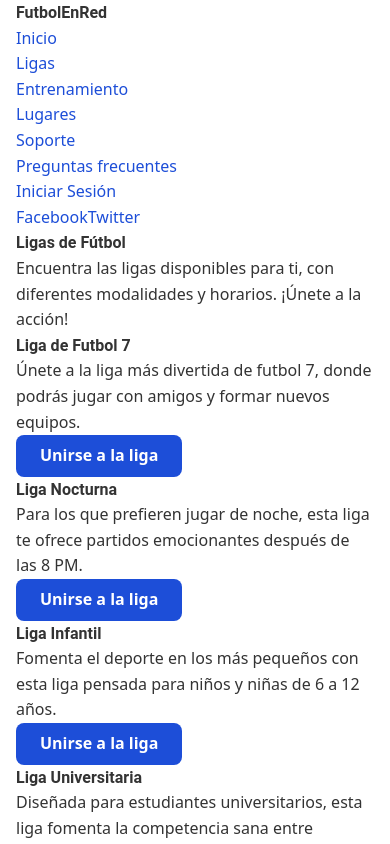
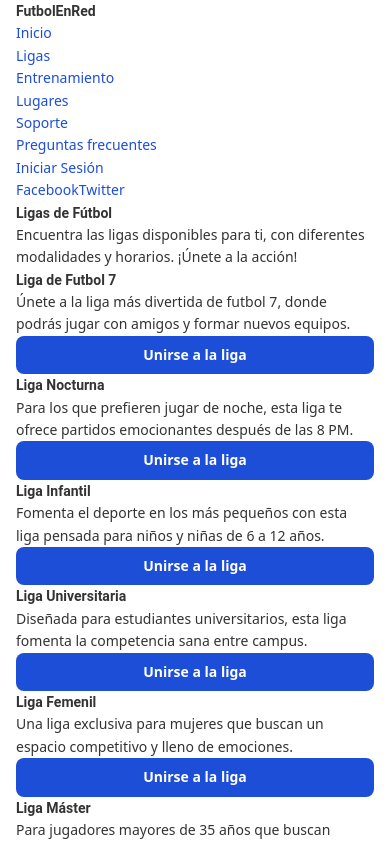
Before and after one commit to GaelPA15/Futbolenred, a Next.js app: page /ligas in a window 390 px wide. Shown: the top 844 px of the page. Built offline with nearby package versions, Linux system fonts and the light colour scheme.

Commit message:
adaptacionmovil

```diff
--- a/src/app/globals.css
+++ b/src/app/globals.css
@@ -91,8 +91,23 @@ button:active {
 
 /* Media Queries */
 @media (max-width: 768px) {
+  /* Ajustes para móviles */
+  body {
+    font-size: 14px; /* Ajustar tamaño base de fuente */
+  }
+
   .container {
-    padding-left: 1rem;
+    padding-left: 1rem; /* Reducir padding en dispositivos pequeños */
     padding-right: 1rem;
   }
+
+  img {
+    max-width: 100%; /* Hacer imágenes fluidas */
+    height: auto; /* Mantener proporciones */
+  }
+
+  button {
+    width: 100%; /* Asegurar accesibilidad en móviles */
+    text-align: center;
+  }
 }
--- a/src/app/page.tsx
+++ b/src/app/page.tsx
@@ -49,7 +49,7 @@ export default function Home() {
         <div className="mt-6 flex flex-col lg:flex-row items-center gap-6">
           <div className="lg:w-1/2">
             <img
-              src="https://www.futboltotal.com.mx/wp-content/uploads/2021/05/tecos-liga-premier.jpg"
+              src="https://www.uag.mx/contenido/COHkazTECB/t_tecos-vs-leones-negros_iJ6.jpg"
               alt="Jugadores de fútbol celebrando"
               className="rounded-lg shadow-lg"
             />
```
